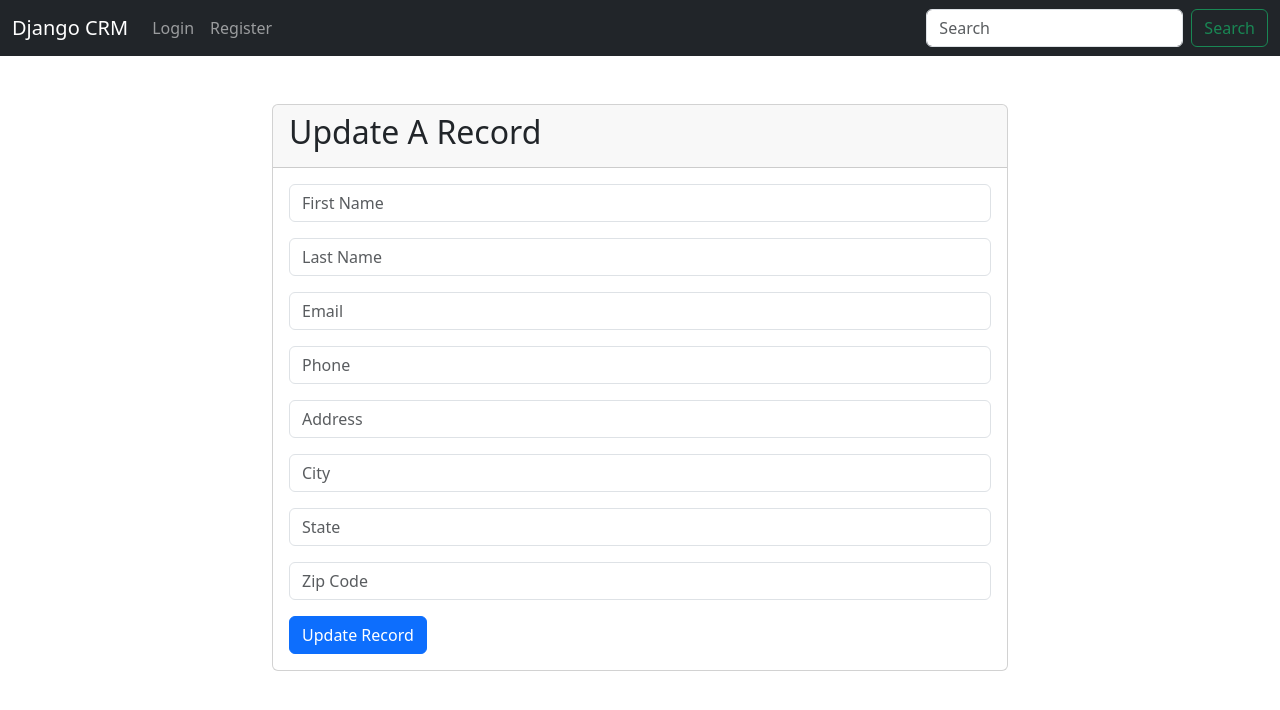
After one commit to rahmanizum/Django-Learning, a Django app: template dcrm/website/templates/update_record.html in a window 1280 px wide. The commit adds this page. Shown: the top 710 px of the page. Run offline with Django 5.2, Linux system fonts and the light colour scheme; the template is opened without the code that fills it: values that come from a table or form of the project are taken from there, others are empty; some libraries are stand-ins or nearby versions.

Commit message:
Add functionality to update existing records with corresponding form and template

```diff
--- a/dcrm/website/forms.py
+++ b/dcrm/website/forms.py
@@ -1,6 +1,7 @@
 from django.contrib.auth.forms import UserCreationForm
 from django.contrib.auth.models import User
 from django import forms
+from .models import Record
 
 class SignUpForm(UserCreationForm):
     email = forms.EmailField(max_length=254, label="", widget=forms.TextInput(attrs={'placeholder': 'Email', 'class': 'form-control'}))
@@ -28,3 +29,17 @@ class SignUpForm(UserCreationForm):
         self.fields['password2'].widget.attrs['placeholder'] = 'Confirm Password'
         self.fields['password2'].label = ''
         self.fields['password2'].help_text = '<span class="form-text text-muted"><small>Enter the same password as before, for verification.</small></span>'
+
+class AddRecordForm(forms.ModelForm):
+    first_name = forms.CharField(required=True, max_length=30, label="", widget=forms.TextInput(attrs={'placeholder': 'First Name' , 'class': 'form-control'}))
+    last_name = forms.CharField(required=True, max_length=30, label="", widget=forms.TextInput(attrs={'placeholder': 'Last Name' , 'class': 'form-control'}))
+    email = forms.EmailField(required=True, max_length=254, label="", widget=forms.TextInput(attrs={'placeholder': 'Email', 'class': 'form-control'}))
+    phone = forms.CharField(max_length=30, label="", widget=forms.TextInput(attrs={'placeholder': 'Phone' , 'class': 'form-control'}))
+    address = forms.CharField(required=True, max_length=30, label="", widget=forms.TextInput(attrs={'placeholder': 'Address' , 'class': 'form-control'}))
+    city = forms.CharField(required=True, max_length=30, label="", widget=forms.TextInput(attrs={'placeholder': 'City' , 'class': 'form-control'}))
+    state = forms.CharField(required=True, max_length=30, label="", widget=forms.TextInput(attrs={'placeholder': 'State' , 'class': 'form-control'}))
+    zip_code = forms.CharField(required=True, max_length=30, label="", widget=forms.TextInput(attrs={'placeholder': 'Zip Code' , 'class': 'form-control'}))
+
+    class Meta:
+        model = Record
+        fields = ('first_name', 'last_name', 'email', 'phone', 'address', 'city', 'state', 'zip_code')
--- a/dcrm/website/templates/record.html
+++ b/dcrm/website/templates/record.html
@@ -26,6 +26,9 @@
                 <i class="fas fa-trash-alt"></i> Delete
             </button>
         </form>
+        <a href="{% url 'update_record' customer_record.id %}" class="btn btn-primary">
+            <i class="fas fa-edit"></i> Update Record
+        </a>
     </div>
 </div>
 {% endblock %}
--- /dev/null
+++ b/dcrm/website/templates/update_record.html
@@ -0,0 +1,26 @@
+{% extends "base.html" %}
+{% block content %}
+
+<div class="container mt-5">
+    <div class="row justify-content-center">
+        <div class="col-md-8">
+            <div class="card">
+                <div class="card-header">
+                    <h2>Update A Record</h2>
+                </div>
+                <div class="card-body">
+                    <form method="post">
+                        {% csrf_token %}
+
+                        {{form.as_p}}
+
+
+                        <button type="submit" class="btn btn-primary">Update Record</button>
+                    </form>
+                </div>
+            </div>
+        </div>
+    </div>
+</div>
+
+{% endblock %}
--- a/dcrm/website/urls.py
+++ b/dcrm/website/urls.py
@@ -8,4 +8,5 @@ urlpatterns = [
     path('add_record/',views.add_record,name='add_record'),
     path('record/<int:pk>',views.customer_record,name='record'),
     path('delete_record/<int:pk>',views.delete_record,name='delete_record'),
+    path('update_record/<int:pk>',views.update_record,name='update_record'),
 ]
```
Also changed, not shown: dcrm/website/views.py (+14 -1 lines).
